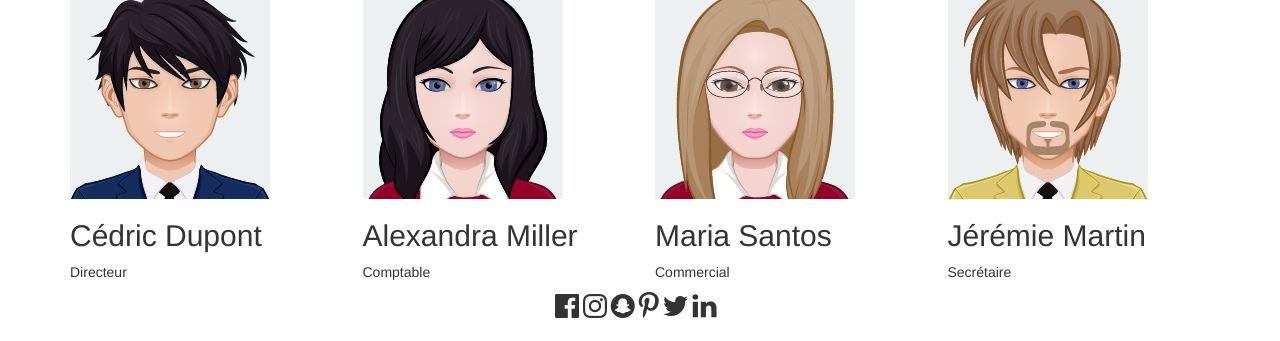
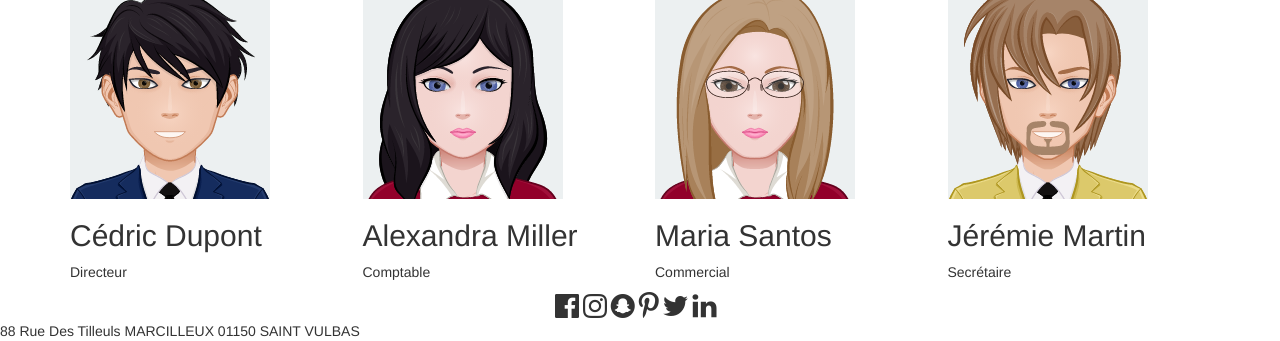
Before and after one commit to Mahatehotia/MultiService, a PHP site: page /MultiService/html/accueil.php in a window 1280 px wide. Shown: the part 797-1138 px from the top of the page. Before the commit the page ends 1115 px from the top, so only its background shows below. Run offline with PHP 8.4, Linux system fonts and the light colour scheme.

Commit message:
modif Rapport et footer

```diff
--- a/html/footer.php
+++ b/html/footer.php
@@ -27,6 +27,7 @@
             </div>
         </div>
     </div>
+	88 Rue Des Tilleuls MARCILLEUX 01150 SAINT VULBAS
 </footer>
 
 </body>
```
Also changed, not shown: 1 other file.
